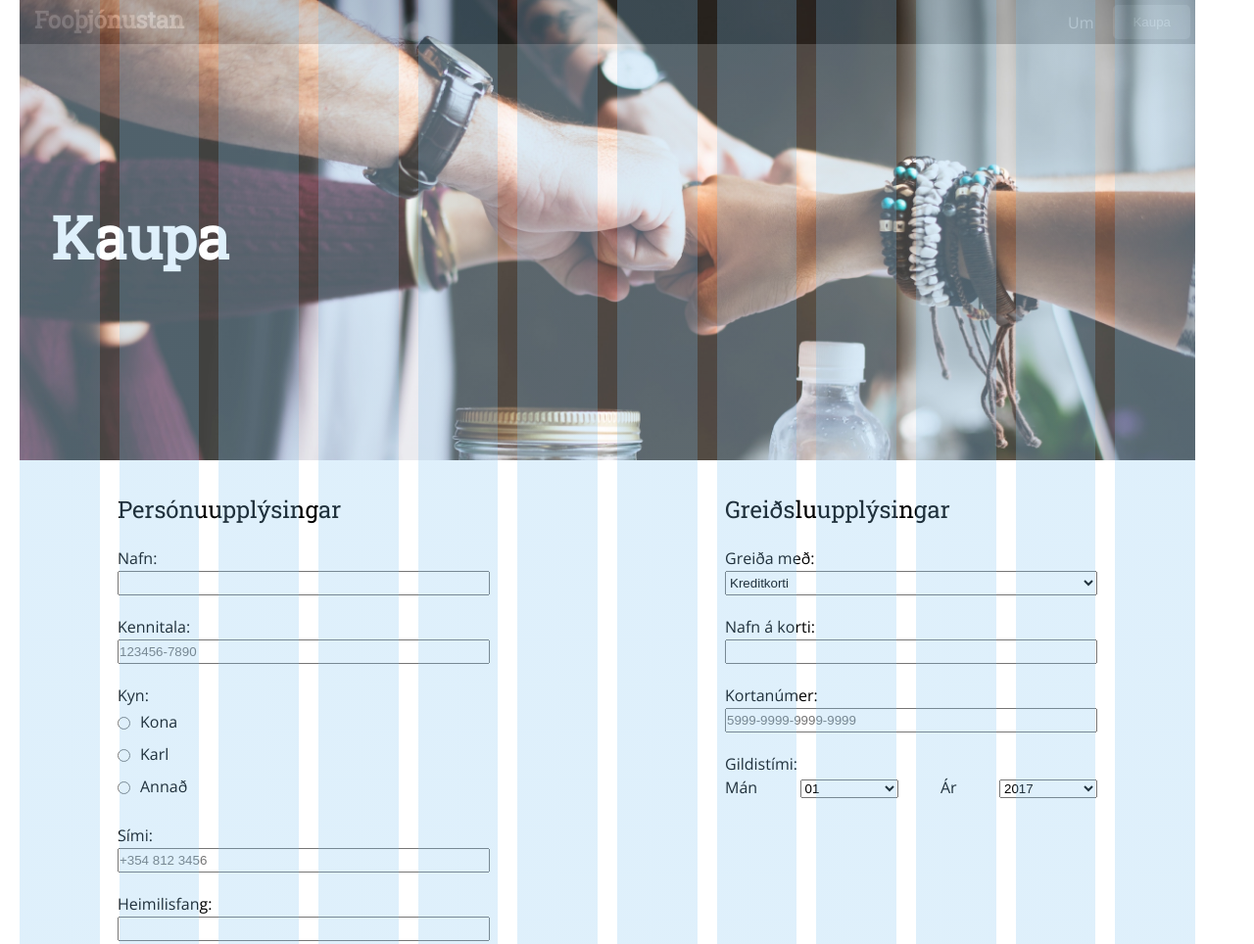
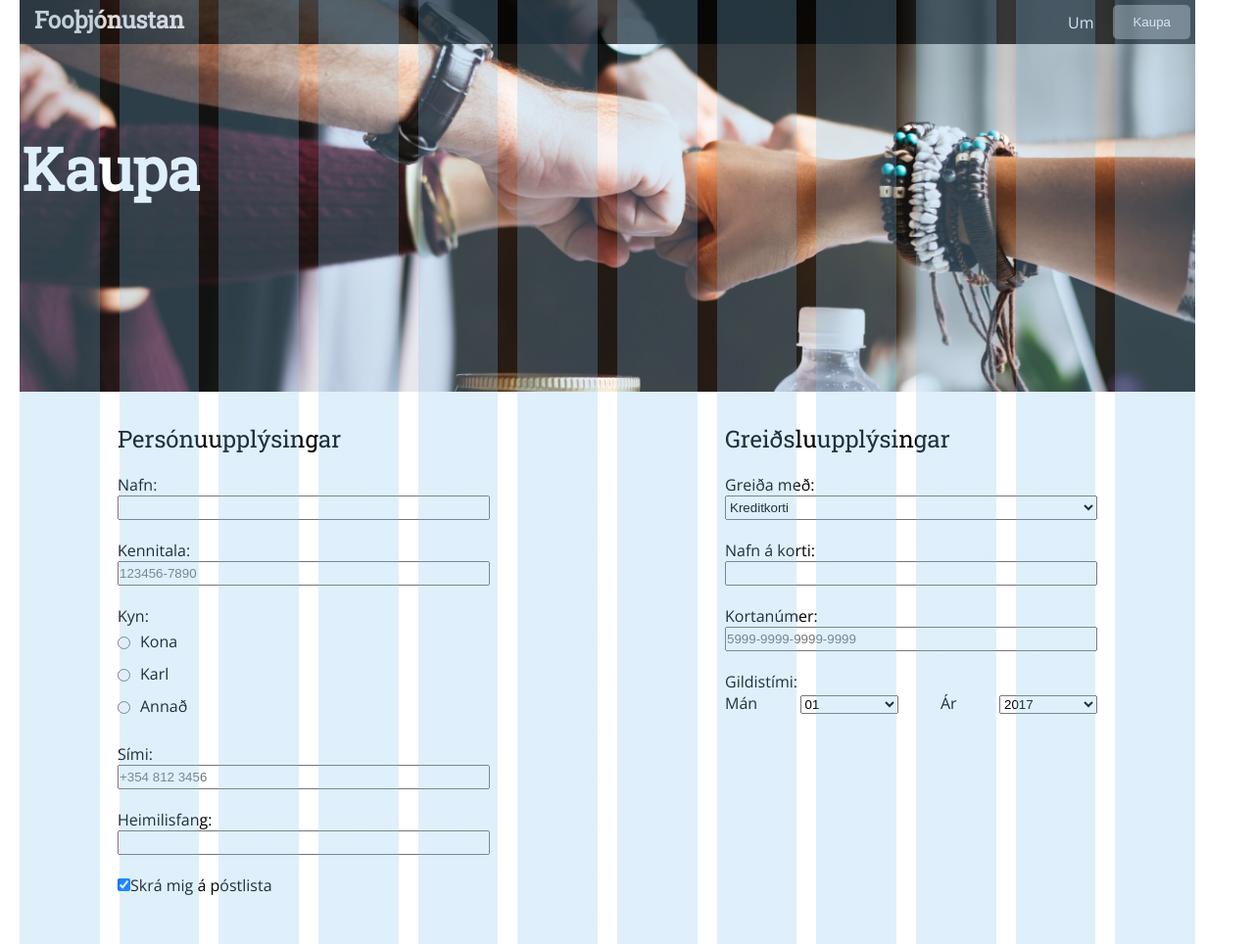
Before and after one commit to brynjaps/Stort_Verkefni_1, a website: page kaupa.html in a window 1280 px wide. Shown: the top 964 px of the page at 98% size. Drawn offline with nearby package versions, Linux system fonts and the light colour scheme.

Commit message:
lagfæring á kaupa og index

```diff
--- a/kaupa.html
+++ b/kaupa.html
@@ -26,8 +26,10 @@
           </a>
         </div>
       </div>
-      <div class="um_foo__header">
-        <h1 class="um_foo__header__title">Kaupa</h1>
+      <div class="kaupa__header">
+        <div class="kaupa__header__text">
+          <h2 class="kaupa__header__title">Kaupa</h2>
+        </div>
       </div>
     </header>
     <main>
--- a/scss/header.scss
+++ b/scss/header.scss
@@ -3,7 +3,7 @@
   width: 100%;
   display: flex;
   flex-direction: row;
-  opacity: 0.8;
+  opacity: .8;
   background: rgba(0, 0, 0, 0.9);
   position: fixed;
   height: 45px;
--- a/scss/kaupa.scss
+++ b/scss/kaupa.scss
@@ -23,15 +23,6 @@
   }
 }
 
-main {
-  @media (min-width: $max-width/2) {
-    margin-top: 100px;
-  }
-
-  @media (min-width: $max-width/3) {
-    margin-top: 50px;
-  }
-}
 
 .kyn {
   vertical-align: middle;
@@ -69,3 +60,23 @@ input[type="radio"] {
   display: flex;
   margin: 60px 0px 60px;
 }
+
+.kaupa__header {
+  display: flex;
+  width: 100%;
+  min-height: 400px;
+  padding: 2em;
+  margin-bottom: 2em;
+  flex-direction: column;
+  background: transparent url("bg-subpage.jpg") no-repeat 50% 50%;
+  background-size: cover;
+  &__text {
+    margin-top: 100px;
+    margin-left: -30px;
+  }
+  &__title {
+    font-family: 'Roboto Slab', serif;
+    color: white;
+    font-size: 60px;
+  }
+}
--- a/styles.scss
+++ b/styles.scss
@@ -43,4 +43,3 @@ html { /* stylelint-disable-line */
 @import "scss/footer";
 @import "scss/kaupa";
 @import "scss/index";
-@import "um_foo";
```
Also changed, not shown: styles.css.
